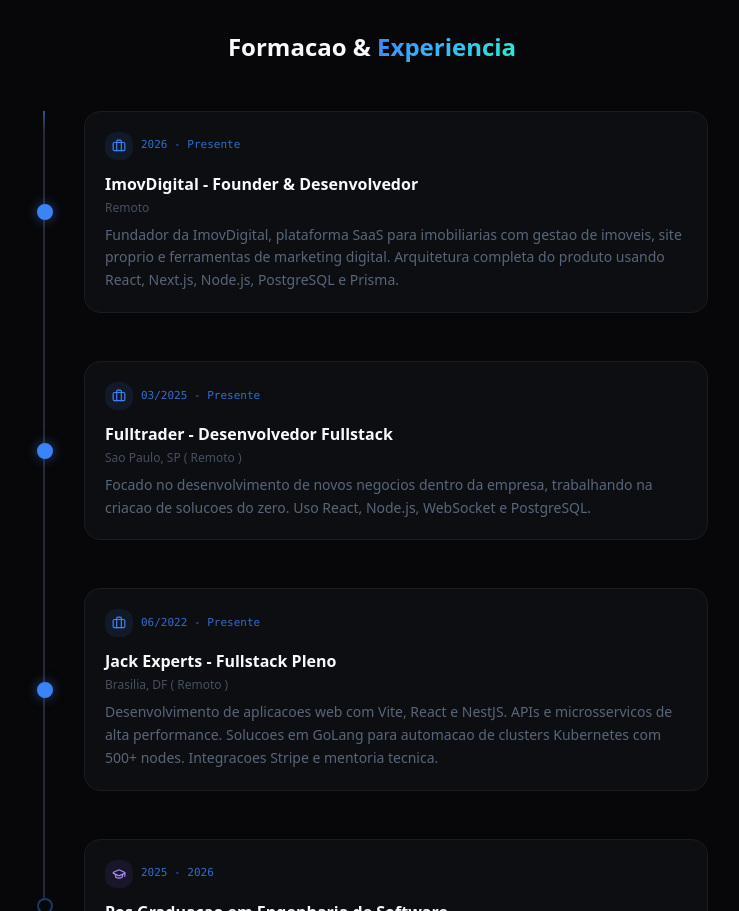
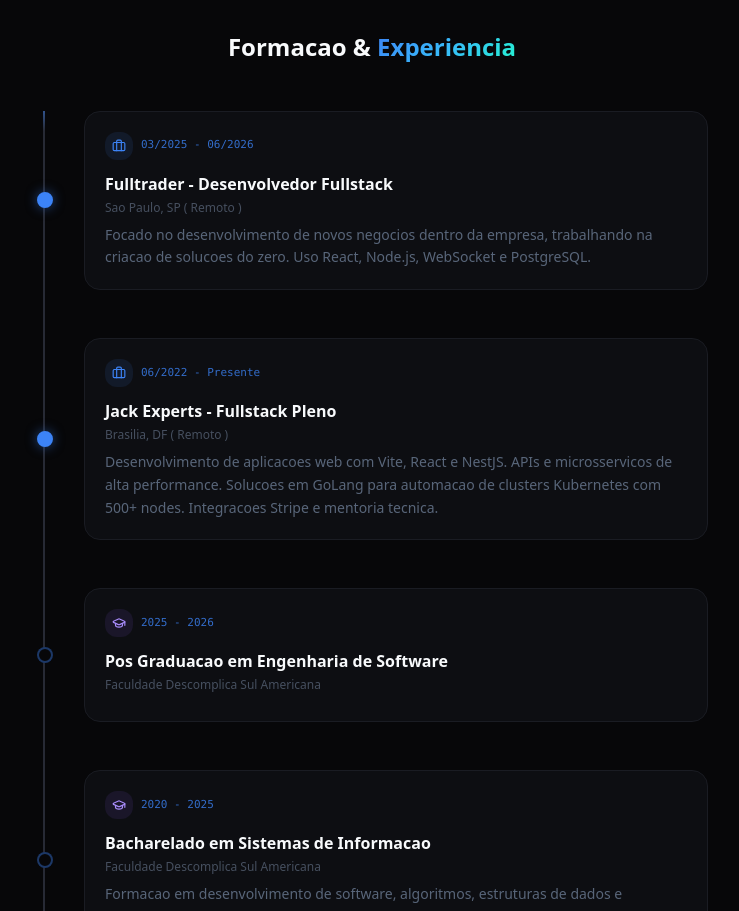
Before and after one commit to leonardoReizz/portifolio, a Next.js app: page / in a window 1280 px wide. Shown: the part 4520-5431 px from the top of the page, without its empty margins (268-1007 px from the left). Built offline with nearby package versions, Linux system fonts and the light colour scheme.

Commit message:
feat: remove ImovDigital from experience timeline and finalize Fulltrader at 06/2026

```diff
--- a/src/app/components/About.tsx
+++ b/src/app/components/About.tsx
@@ -15,17 +15,8 @@
 
 const timelineData: TimelineItem[] = [
   {
-    id: 5,
-    year: "2026 - Presente",
-    title: "ImovDigital - Founder & Desenvolvedor",
-    location: "Remoto",
-    description:
-      "Fundador da ImovDigital, plataforma SaaS para imobiliarias com gestao de imoveis, site proprio e ferramentas de marketing digital. Arquitetura completa do produto usando React, Next.js, Node.js, PostgreSQL e Prisma.",
-    type: "experience",
-  },
-  {
     id: 0,
-    year: "03/2025 - Presente",
+    year: "03/2025 - 06/2026",
     title: "Fulltrader - Desenvolvedor Fullstack",
     location: "Sao Paulo, SP ( Remoto )",
     description:
```
